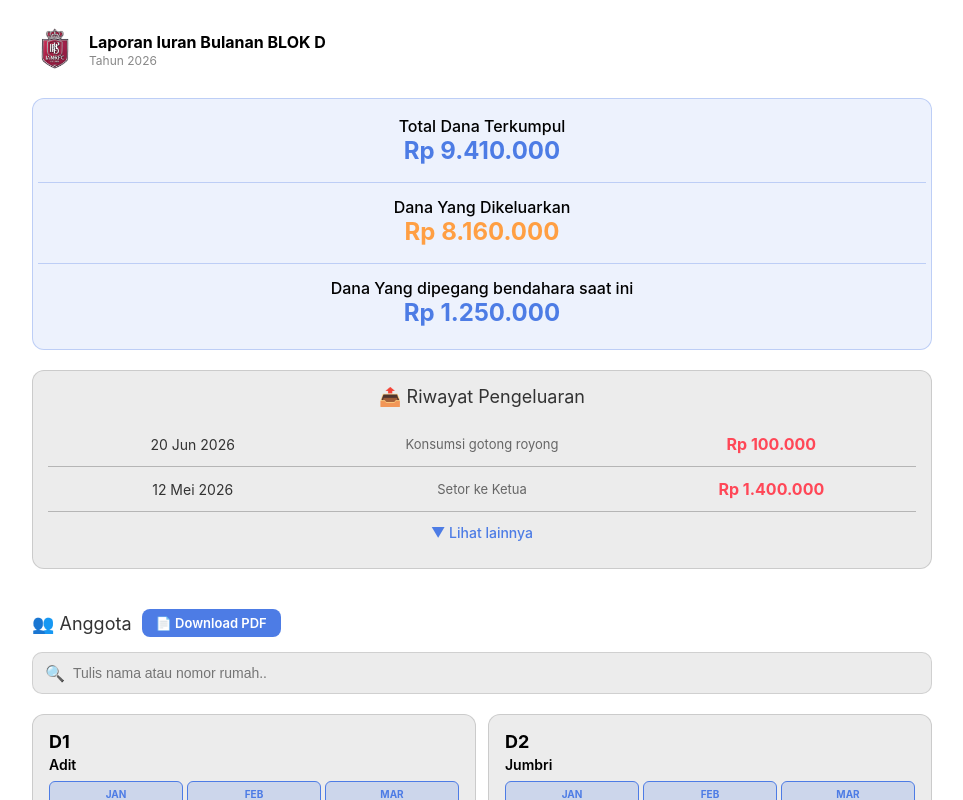
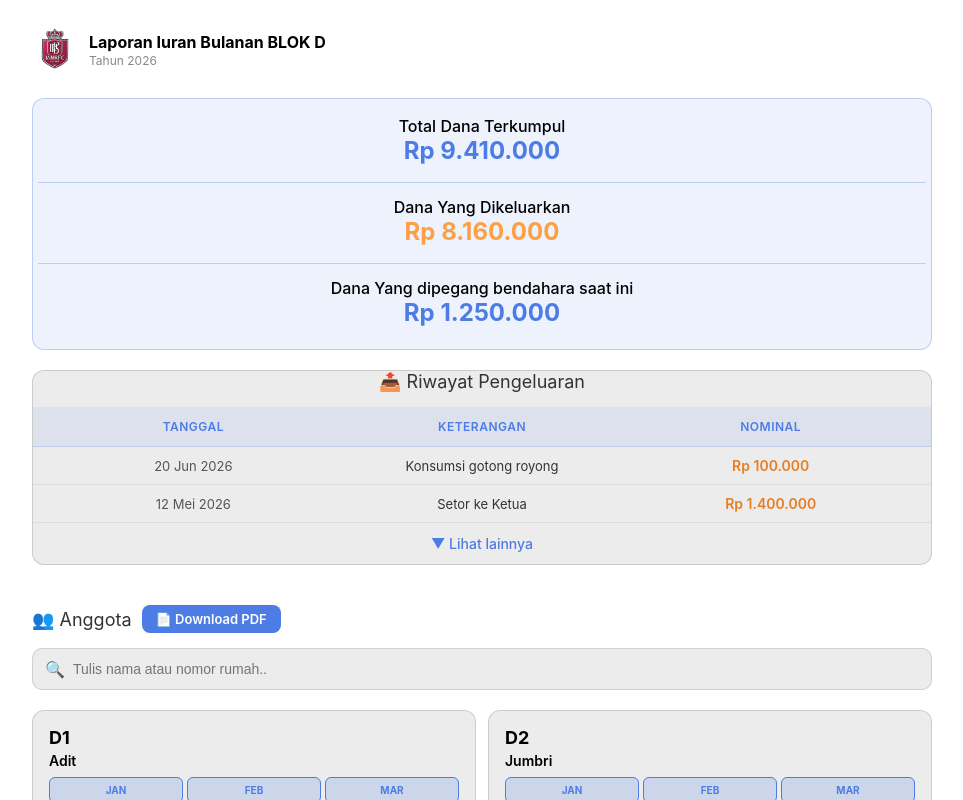
Before and after one commit to aloyb/blokd-app, a Next.js app in the folder blokd-app/: page / in a window 1280 px wide. Shown: the top 800 px of the page, without its empty margins (158-1121 px from the left). Built offline with nearby package versions, Linux system fonts and the light colour scheme.

Commit message:
Rapikan tampilan riwayat pengeluaran

```diff
--- a/blokd-app/pages/index.js
+++ b/blokd-app/pages/index.js
@@ -120,6 +120,11 @@ export default function Home() {
       {stats?.pengeluaranHistory && stats.pengeluaranHistory.length > 0 && (
         <div style={styles.historySection}>
           <div style={styles.sectionTitle}>📤 Riwayat Pengeluaran</div>
+          <div style={styles.historyHeader}>
+            <span style={styles.historyHeaderLabel}>Tanggal</span>
+            <span style={styles.historyHeaderLabel}>Keterangan</span>
+            <span style={styles.historyHeaderLabel}>Nominal</span>
+          </div>
             {stats.pengeluaranHistory.slice().reverse().slice(0, showAllHistory ? undefined : 2).map((item, idx) => (
               <div key={idx} style={styles.historyItem}>
                 <span style={styles.historyDate}>
@@ -227,11 +232,13 @@ const styles = {
   pagination: { display: 'flex', justifyContent: 'center', alignItems: 'center', gap: '12px', marginTop: '20px', padding: '16px 0' },
   paginationButton: { background: 'rgba(128,128,128,0.25)', border: '1px solid rgba(128,128,128,0.3)', color: '#333', padding: '8px 16px', borderRadius: '8px', cursor: 'pointer', fontSize: '14px' },
   pageInfo: { color: '#888', fontSize: '14px', textAlign: 'center', minWidth: '80px' },
-  historySection: { marginTop: '20px', padding: '15px', background: 'rgba(128,128,128,0.15)', borderRadius: '12px', border: '1px solid rgba(128,128,128,0.3)' },
-  historyItem: { display: 'flex', justifyContent: 'space-between', alignItems: 'center', padding: '12px 0', borderBottom: '1px solid rgba(128,128,128,0.5)', textAlign: 'center' },
-  historyDate: { color: '#333', fontSize: '14px', textAlign: 'center', flex: 1 },
-  historyKeterangan: { color: '#666', fontSize: '13px', textAlign: 'center', flex: 1 },
-  historyAmount: { color: '#ff4757', fontWeight: 'bold', fontSize: '16px', textAlign: 'center', flex: 1 },
+  historySection: { marginTop: '20px', padding: '0', background: 'rgba(128,128,128,0.15)', borderRadius: '12px', border: '1px solid rgba(128,128,128,0.3)', overflow: 'hidden' },
+  historyHeader: { display: 'flex', justifyContent: 'space-between', alignItems: 'center', padding: '12px 16px', background: 'rgba(77,124,229,0.1)', borderBottom: '1px solid rgba(77,124,229,0.2)' },
+  historyHeaderLabel: { color: '#4D7CE5', fontSize: '12px', fontWeight: '600', textAlign: 'center', flex: 1, textTransform: 'uppercase', letterSpacing: '0.5px' },
+  historyItem: { display: 'flex', justifyContent: 'space-between', alignItems: 'center', padding: '10px 16px', borderBottom: '1px solid rgba(128,128,128,0.15)' },
+  historyDate: { color: '#555', fontSize: '13px', textAlign: 'center', flex: 1 },
+  historyKeterangan: { color: '#333', fontSize: '13px', textAlign: 'center', flex: 1 },
+  historyAmount: { color: '#e67e22', fontWeight: '600', fontSize: '14px', textAlign: 'center', flex: 1 },
   showMoreBtn: { textAlign: 'center', padding: '12px', color: '#4D7CE5', cursor: 'pointer', fontWeight: '500', fontSize: '14px' },
   footer: { textAlign: 'center', padding: '30px', color: '#555', fontSize: '12px' },
   downloadBtn: { background: '#4D7CE5', color: '#fff', padding: '6px 14px', borderRadius: '8px', fontSize: '13px', fontWeight: '600', textDecoration: 'none', whiteSpace: 'nowrap' },
```
